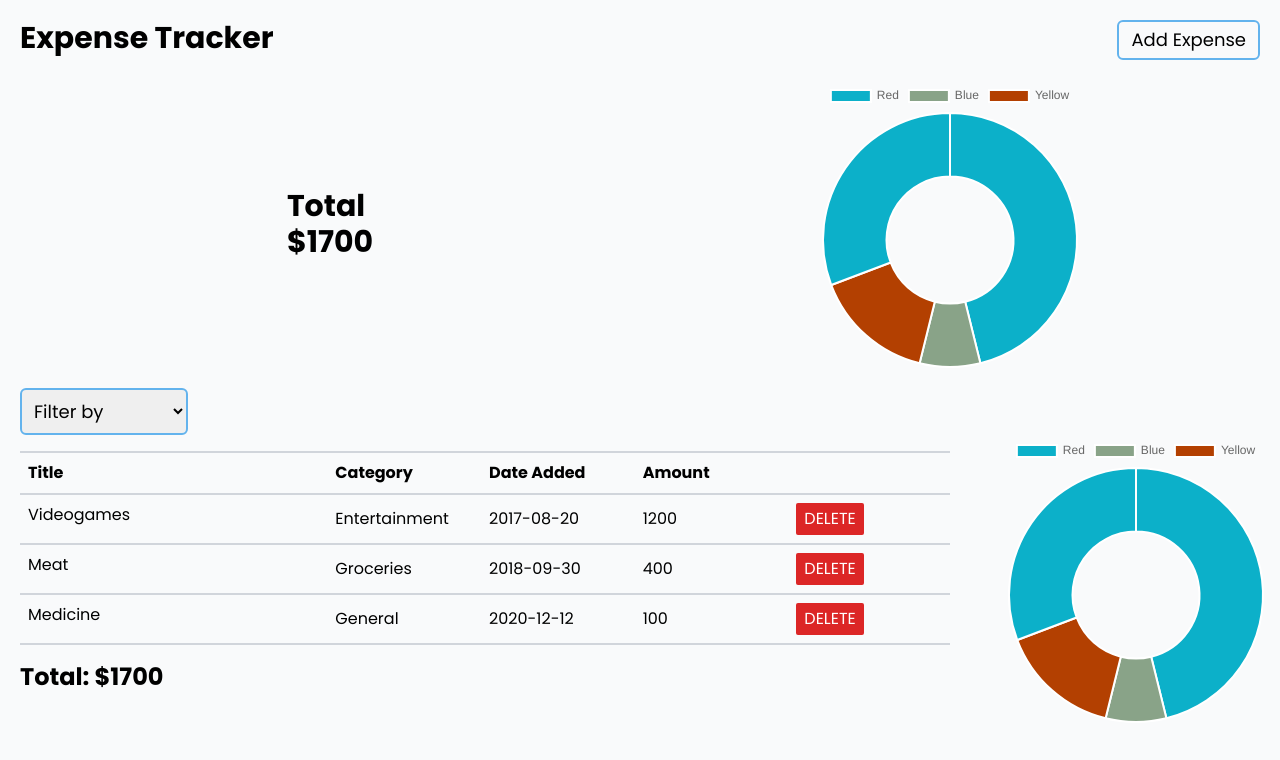
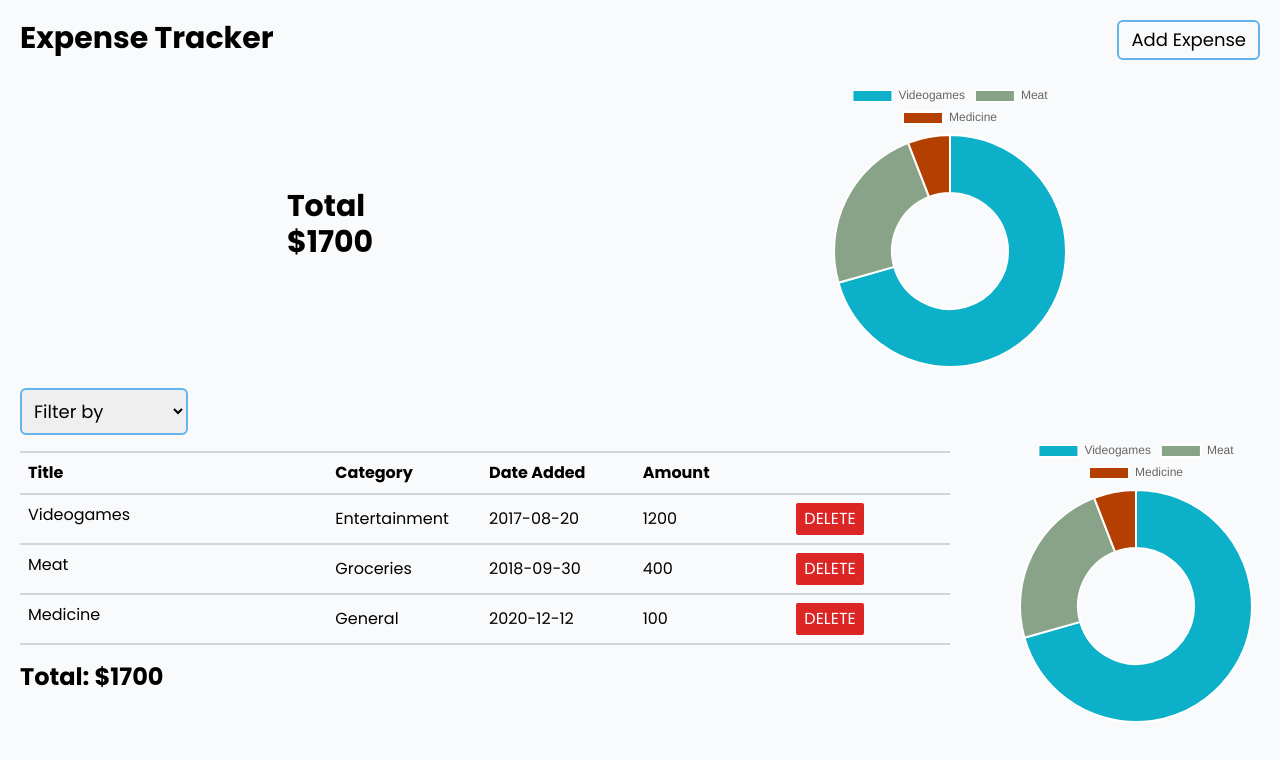
Before and after one commit to GerardoGarcia79/expense-tracker-app, a React (Vite) app: page / in a window 1280 px wide. Shown: the top 760 px of the page. Built offline with nearby package versions, Linux system fonts and the light colour scheme.

Commit message:
Chart: Render dynamically labels and amounts

```diff
--- a/src/data/allExpensesData.ts
+++ b/src/data/allExpensesData.ts
@@ -24,15 +24,17 @@ export const initialExpenses = [
   },
 ];
 
+// TODO: Change initialExpenses to expenses at the time
+// TODO: Create another data file with filteredExpenses at the time for mainSection chart
 const bgColors = initialExpenses.map(() => useRandomColorGenerator());
-console.log(bgColors);
+const titles = initialExpenses.map((expense) => expense.title);
+const amounts = initialExpenses.map((expense) => expense.amount);
 
 export const allChartData = {
-  labels: ["Red", "Blue", "Yellow"],
+  labels: titles,
   datasets: [
     {
-      label: "My First Dataset",
-      data: [300, 50, 100, 200],
+      data: amounts,
       backgroundColor: bgColors,
       hoverOffset: 4,
     },
```
